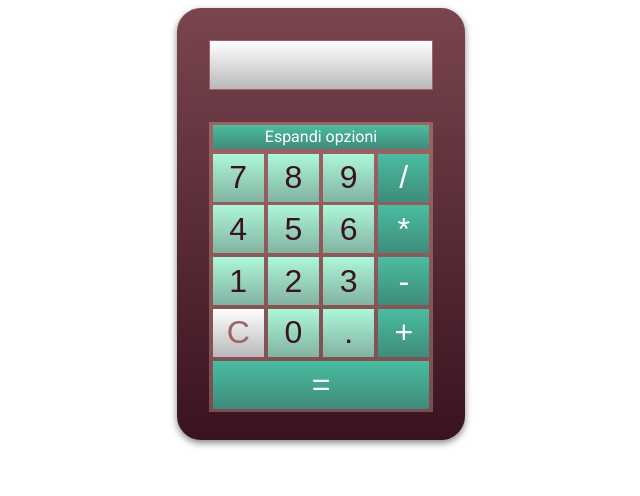
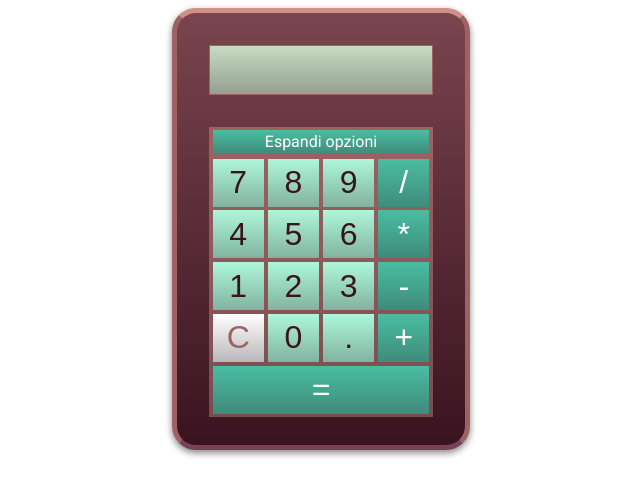
Before and after one commit to SerenaMK/Calculator, a plain HTML site: page index.html in a window 1280 px wide. Shown: the whole page, without its empty margins (319-959 px from the left). Drawn offline with Linux system fonts and the light colour scheme.

Commit message:
Esercizio completato

```diff
--- a/assets/css/style.css
+++ b/assets/css/style.css
@@ -6,6 +6,9 @@ body {
 
 
 #contenitore {
+    border: 5px solid #9f6262;
+    border-bottom: 5px solid #774159;
+    border-top: 5px solid #ce9087;
     border-radius: 1.5em;
     margin: 0 auto;
     width: 18em;
@@ -22,9 +25,9 @@ body {
     width: -moz-available;
     border: 1px solid #9f6262;
     font-size: 2em;
-    color: #3A1320;
+    color: #243b43;
     padding: 0 0.3em;
-    background-color: white;
+    background-color: #c7dbc2;
 }
 
 #display:focus {
@@ -52,7 +55,7 @@ input {
     background-image: linear-gradient(0deg, #27222752, transparent);
 }
 input:hover {
-    border: 1px solid #3A1320;
+    border: 1px solid cornsilk;
 }
 input:active {
     border: 3px inset cornsilk;
@@ -100,7 +103,7 @@ label {
     top: 0;
     right: 0;
     background-color: #9f6262;
-    padding: 1.8em 0 3.33em;
+    padding: 1.85em 0.3em 3.34em 0;
     background-image: linear-gradient(0deg, #27222752, transparent);
     transform: none;
 }
--- a/index.html
+++ b/index.html
@@ -15,7 +15,7 @@
 
         <!-- DISPLAY -->
         <div>
-            <input type="text" name="display" id="display">
+            <input type="text" name="display" id="display" readonly>
         </div>
 
         <!-- PULSANTI -->
```
